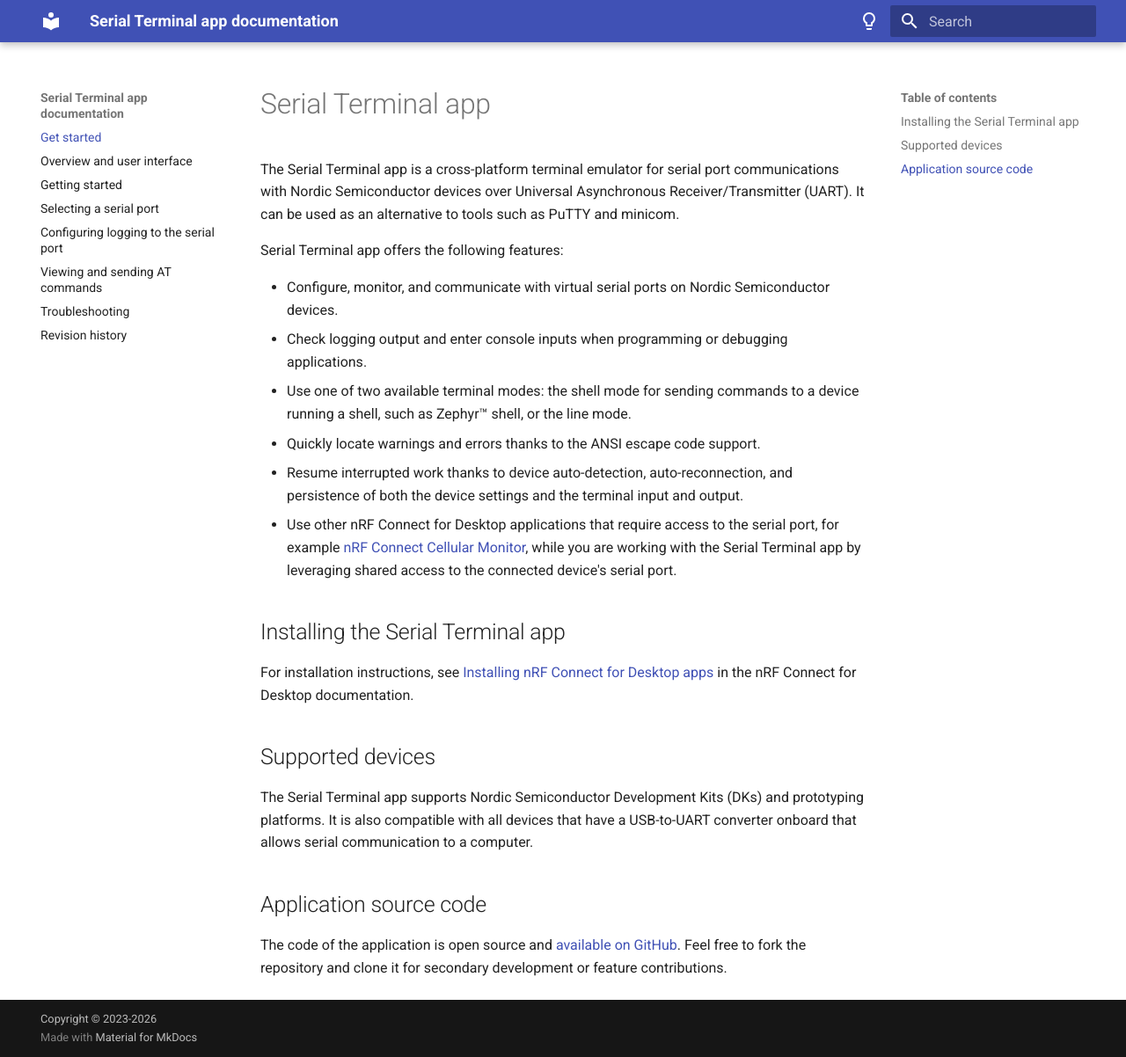
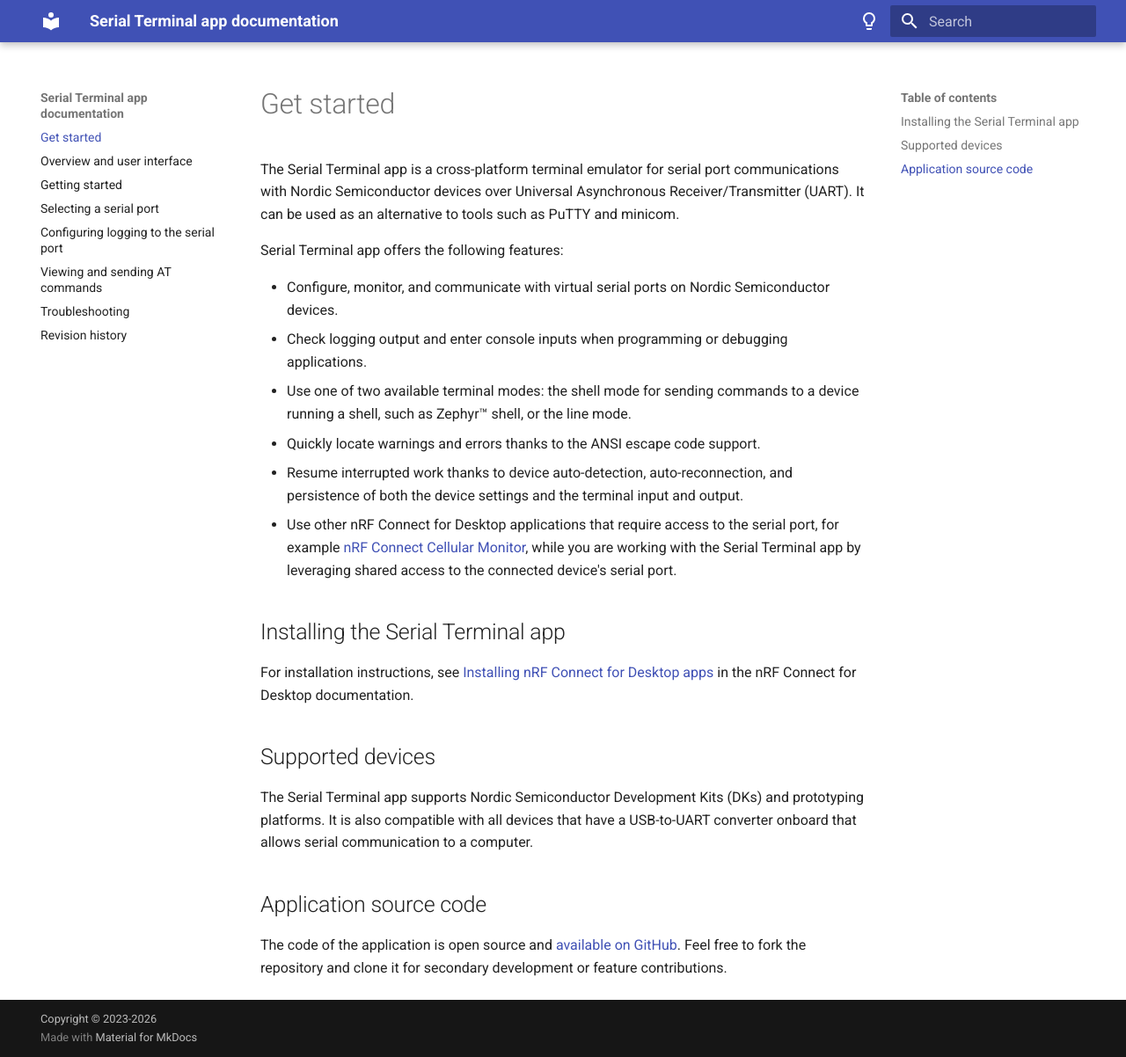
Before and after one commit to NordicSemiconductor/pc-nrfconnect-serial-terminal, an MkDocs documentation site: the page built from doc/docs/index.md, in a window 1280 px wide and 1202 px high. Shown: the whole window at 88% size. Built offline with MkDocs 1.6.1 and Material for MkDocs 9.7.7, drawn with Linux system fonts in a browser that asks for light colours.

```diff
--- a/doc/docs/index.md
+++ b/doc/docs/index.md
@@ -1,4 +1,4 @@
-# Serial Terminal app
+# Get started
 
 The Serial Terminal app is a cross-platform terminal emulator for serial port communications with Nordic Semiconductor devices over Universal Asynchronous Receiver/Transmitter (UART).
 It can be used as an alternative to tools such as PuTTY and minicom.
```
